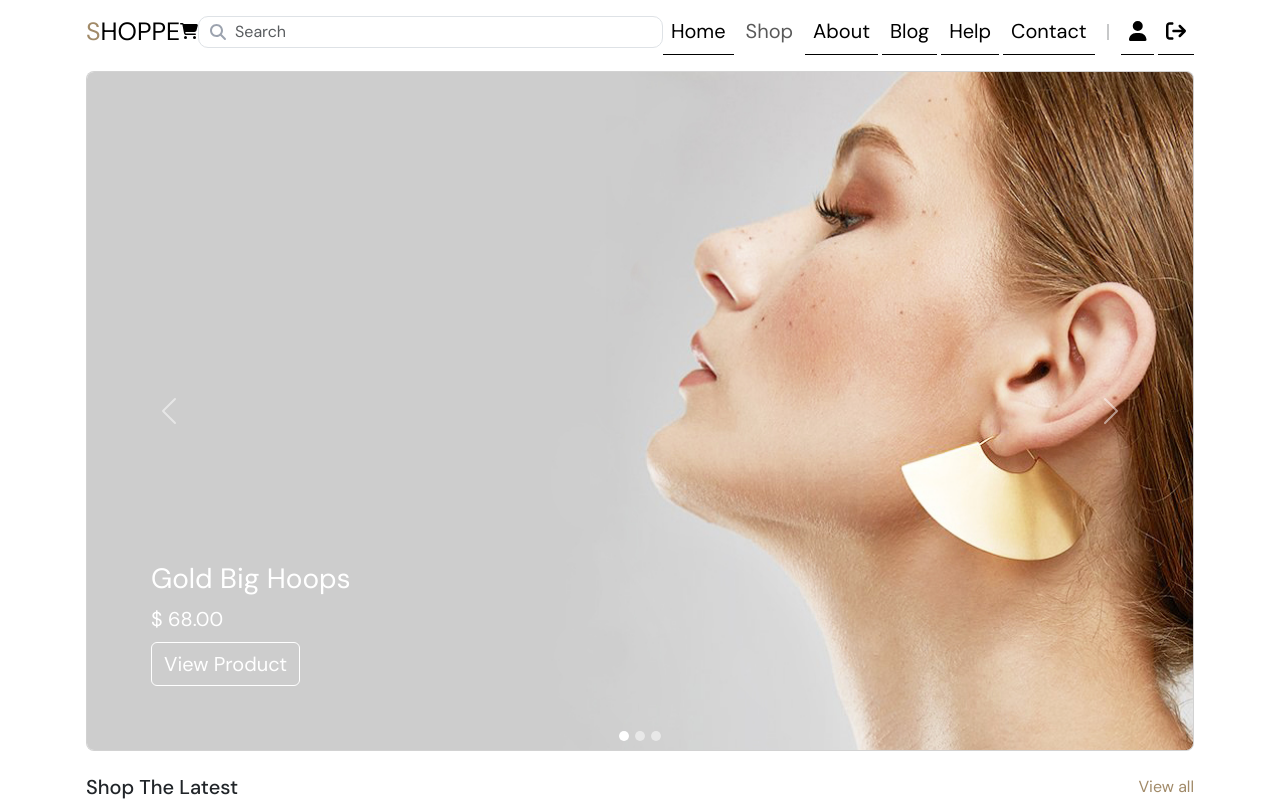
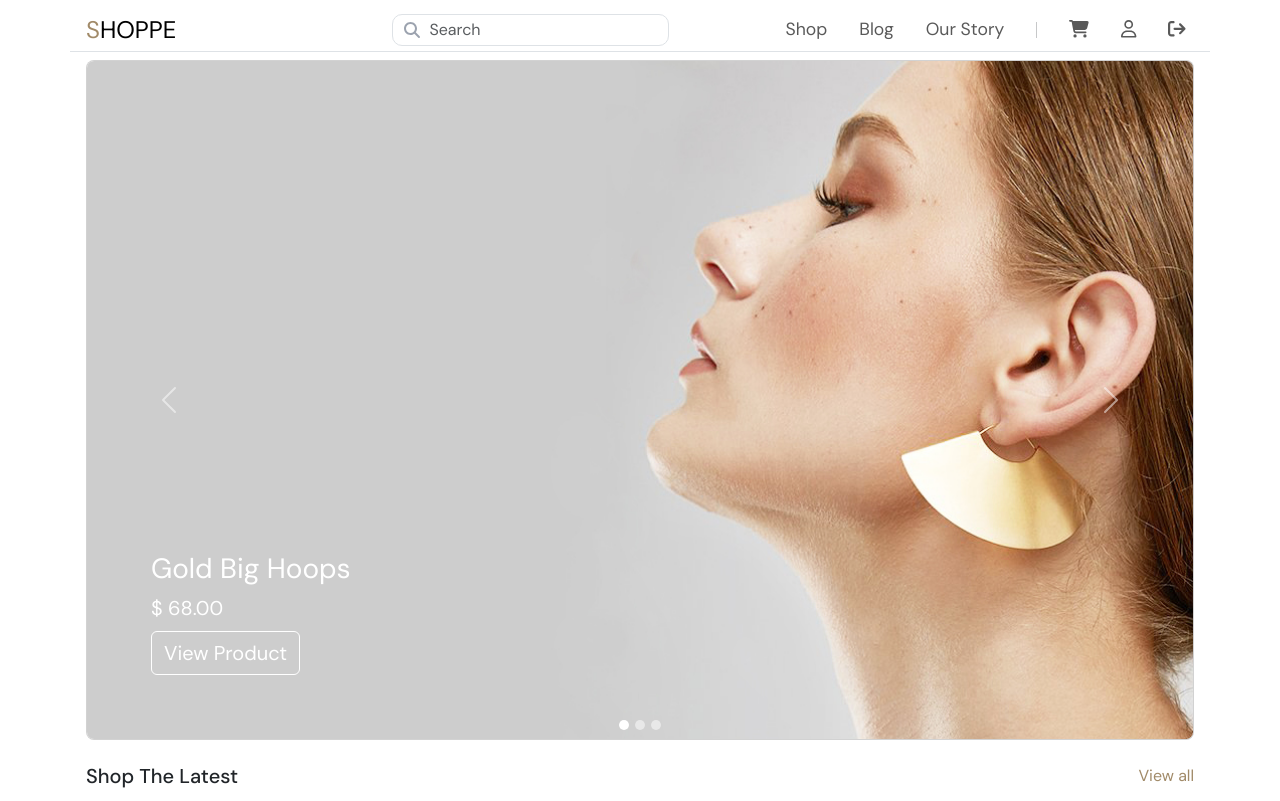
Before and after one commit to Kablan-A/shoppe, a Next.js app: page / in a window 1280 px wide. Shown: the top 801 px of the page. Built offline with nearby package versions, Linux system fonts and the light colour scheme.

Commit message:
responsive nav

```diff
--- a/app/components/Search.jsx
+++ b/app/components/Search.jsx
@@ -4,8 +4,11 @@ import { faSearch } from "@fortawesome/free-solid-svg-icons";
 function Search() {
   return (
     <div className="search">
-      <FontAwesomeIcon icon={faSearch} className="fa-search" />
+      <label htmlFor="navSearch">
+        <FontAwesomeIcon icon={faSearch} className="fa-search" />
+      </label>
       <input
+        id="navSearch"
         type="text"
         className="form-control search__input"
         placeholder="Search"
--- a/app/layout/Nav.jsx
+++ b/app/layout/Nav.jsx
@@ -2,11 +2,8 @@
 
 import { useState } from "react";
 import { FontAwesomeIcon } from "@fortawesome/react-fontawesome";
-import {
-  faCartShopping,
-  faUser,
-  faSignOut,
-} from "@fortawesome/free-solid-svg-icons";
+import { faCartShopping, faSignOut } from "@fortawesome/free-solid-svg-icons";
+import { faUser } from "@fortawesome/free-regular-svg-icons";
 import Link from "next/link";
 import Search from "../components/Search";
 import { usePathname } from "next/navigation";
@@ -23,12 +20,14 @@ function Nav() {
   }
 
   return (
-    <nav className="navbar navbar-expand-xl mb-xl-2">
-      <div className="container d-xl-flex align-content-xl-center">
+    <nav className="navbar navbar-expand-lg mb-lg-2 bg-white position-sticky top-0 z-3">
+      <div className="container border-1 border-bottom">
         <Link href="/" className="navbar-brand text-uppercase me-auto">
           <span className="text-secondary">s</span>hoppe
         </Link>
-        <Link href="/">
+
+        {/* Cart for mobile */}
+        <Link href="/cart" className="d-lg-none">
           <FontAwesomeIcon icon={faCartShopping} />
         </Link>
         <button
@@ -45,63 +44,60 @@ function Nav() {
         >
           <span className="navbar-toggler__line"></span>
         </button>
-        <div className="my-2 my-xl-0 w-100">
+
+        <div className="search-container">
           <Search />
         </div>
 
         <div className="collapse navbar-collapse" id="navbarSupportedContent">
-          <ul className="navbar-nav mb-2 mb-lg-0 align-content-xl-center gap-xl-1">
-            <li className="nav-item">
-              <Link href="/" className={`nav-link ${isActive("/")}`}>
-                Home
-              </Link>
-            </li>
+          <ul className="navbar-nav mb-2 mb-lg-0 align-content-lg-center gap-lg-3">
             <li className="nav-item">
               <Link href="/shop" className={`nav-link ${isActive("/shop")}`}>
                 Shop
               </Link>
             </li>
             <li className="nav-item">
-              <Link href="/" className={`nav-link ${isActive("/")}`}>
-                About
-              </Link>
-            </li>
-            <li className="nav-item">
-              <Link href="/" className={`nav-link ${isActive("/")}`}>
+              <Link href="/blog" className={`nav-link ${isActive("/blog")}`}>
                 Blog
               </Link>
             </li>
             <li className="nav-item">
-              <Link href="/" className={`nav-link ${isActive("/")}`}>
-                Help
+              <Link
+                href="/ourStory"
+                className={`nav-link ${isActive("/ourStory")}`}
+              >
+                Our story
+              </Link>
+            </li>
+
+            <hr className="d-lg-none" />
+            <div className="vr mx-2 h-75 my-auto d-none d-lg-block"></div>
+
+            {/* Cart for desktop */}
+            <li className="nav-item d-none d-lg-flex">
+              <Link
+                href="/cart"
+                className={`nav-link nav-link-with-icon ${isActive("/cart")}`}
+              >
+                <FontAwesomeIcon icon={faCartShopping} />
               </Link>
             </li>
             <li className="nav-item">
-              <Link href="/" className={`nav-link ${isActive("/")}`}>
-                Contact
-              </Link>
-            </li>
-
-            <hr className="d-xl-none" />
-            <div className="vr mx-2 h-75 my-auto d-none d-xl-block"></div>
-
-            <li className="nav-item">
               <Link
-                href="/"
-                className={`nav-link nav-link-with-icon ${isActive("/")}`}
+                href="/account"
+                className={`nav-link nav-link-with-icon ${isActive(
+                  "/account"
+                )}`}
               >
                 <FontAwesomeIcon icon={faUser} />
                 <span>My account</span>
               </Link>
             </li>
             <li className="nav-item">
-              <Link
-                href="/"
-                className={`nav-link nav-link-with-icon ${isActive("/")}`}
-              >
+              <button type="button" className="nav-link nav-link-with-icon">
                 <FontAwesomeIcon icon={faSignOut} />
                 <span>Logout</span>
-              </Link>
+              </button>
             </li>
           </ul>
         </div>
--- a/app/styles/_overrides.scss
+++ b/app/styles/_overrides.scss
@@ -36,10 +36,10 @@ $container-padding-x: 2rem;
 // ------container:end------
 
 // ------nav------
-$navbar-brand-font-size: 1.5625rem;
-$nav-link-font-size: 1.25rem;
+$navbar-brand-font-size: 1.5rem;
+$nav-link-font-size: 1.1rem;
 // ------nav:end------
 
 // ------vertical rule------
-$vr-border-width: 2px;
+// $vr-border-width: 2px;
 // ------vertical rule------
--- a/app/styles/components/_search.scss
+++ b/app/styles/components/_search.scss
@@ -1,10 +1,20 @@
+.search-container {
+  width: 100%;
+  margin: 0.5rem 0;
+
+  @include media-breakpoint-up(lg) {
+    width: 25%;
+    margin: 0 auto;
+  }
+}
+
 .search {
   width: 100%;
   position: relative;
 
-  & .fa-search {
+  & label {
     position: absolute;
-    top: 0.5rem;
+    top: 0.35rem;
     left: 0.75rem;
     color: $light;
   }
@@ -13,11 +23,8 @@
     height: 2rem;
     padding-left: 2.25rem;
     border-radius: 0.625rem;
+    // border-radius: 0;
+    // border: none;
+    // border-bottom: 1px solid $primary;
   }
 }
-
-// @include media-breakpoint-up(xl) {
-//   .search {
-//     width: 20%;
-//   }
-// }
--- a/app/styles/layout/_nav.scss
+++ b/app/styles/layout/_nav.scss
@@ -1,9 +1,16 @@
+.nav-link {
+  text-transform: capitalize;
+}
+
 .nav-link-with-icon {
   display: flex !important;
   align-items: center;
   gap: 0.625rem;
 }
 
+.navbar {
+  padding: $navbar-padding-y 0 0 0;
+}
 .navbar-collapse {
   flex-grow: 0;
 }
@@ -51,14 +58,15 @@
   }
 }
 
-@include media-breakpoint-up(xl) {
+@include media-breakpoint-up(lg) {
   .nav-item {
     display: flex;
     justify-content: center;
+    border-bottom: 1px solid transparent;
 
     &:has(.active),
     &:hover {
-      border-bottom: 1px solid $primary;
+      border-bottom-color: $primary;
     }
   }
 
```
